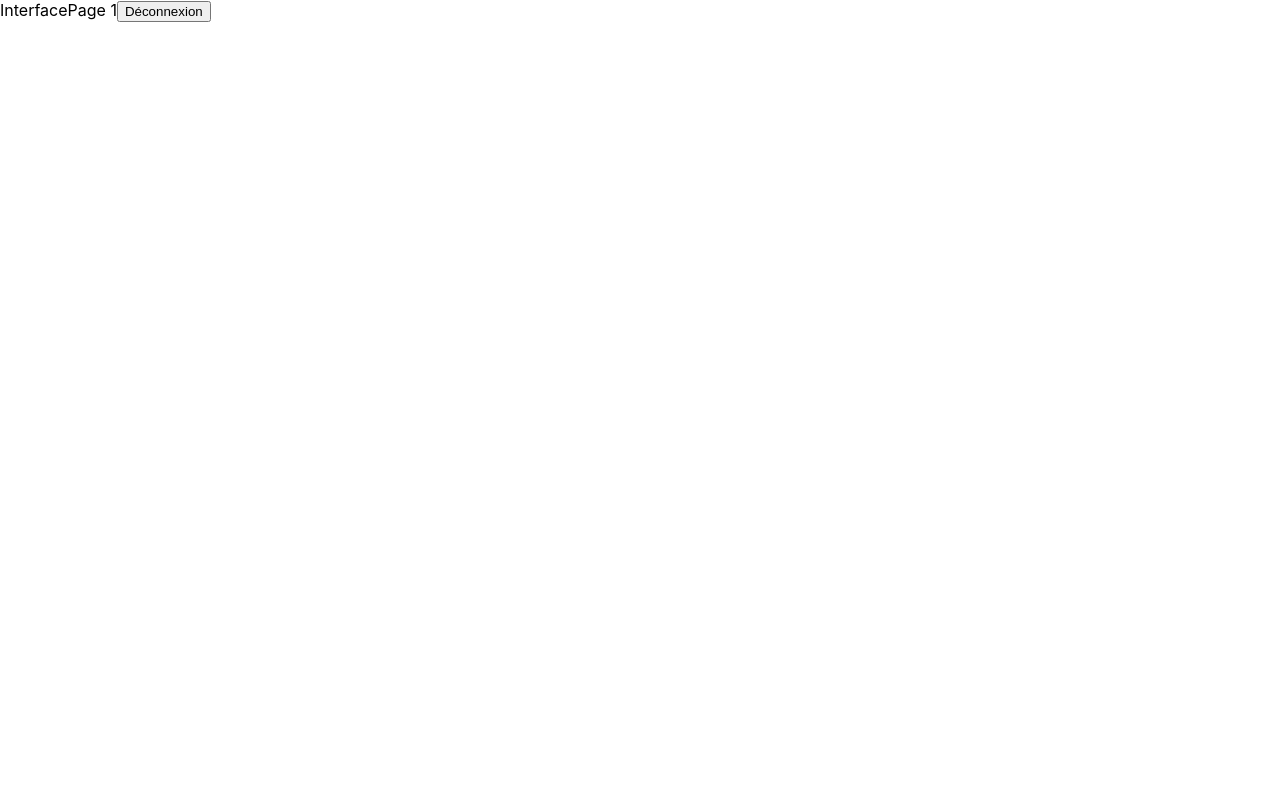
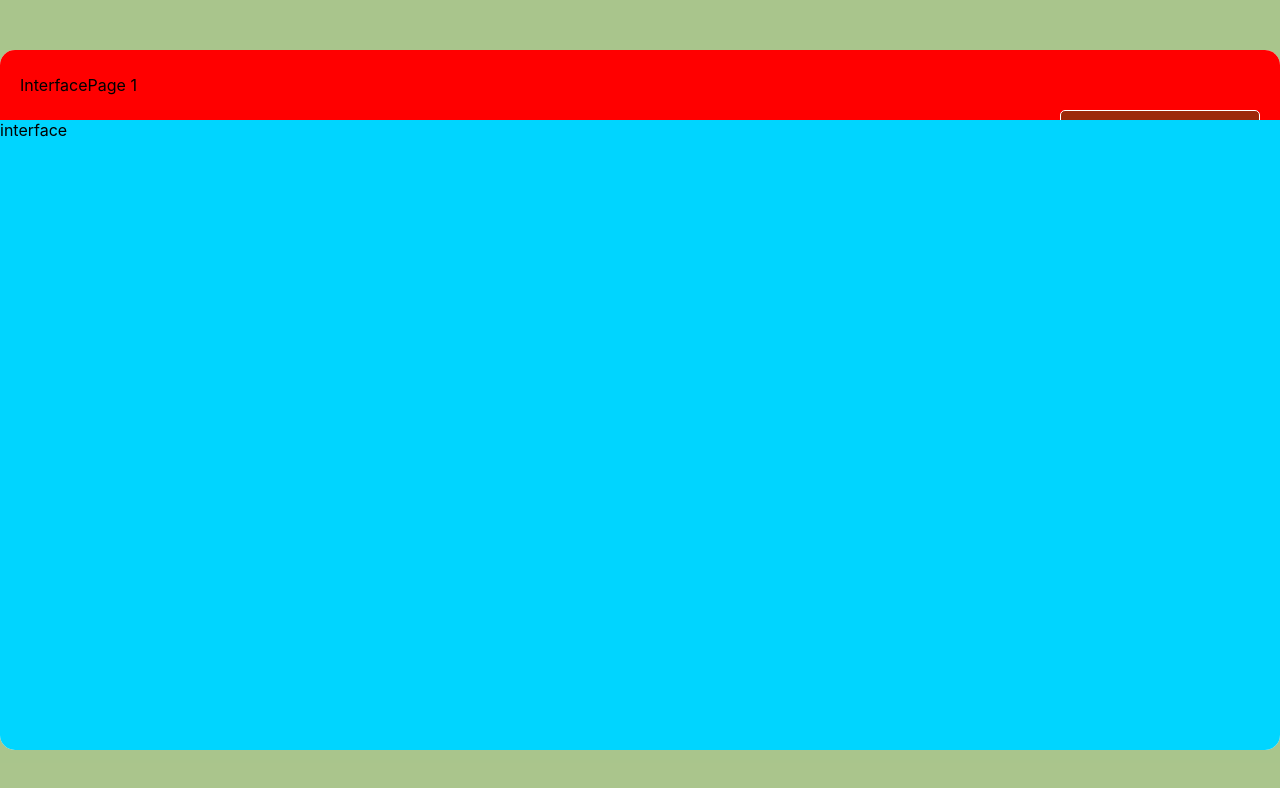
Before and after one commit to OthmaneB-Pro/TaskSync, a React (Create React App) app: page /interface/1 in a window 1280 px wide. Shown: the top 788 px of the page. Built offline with nearby package versions, Linux system fonts and the light colour scheme.

Commit message:
🚧 Interface : Separate Navbar and interface

```diff
--- a/src/components/pages/interfaceMain/InterfacePage.tsx
+++ b/src/components/pages/interfaceMain/InterfacePage.tsx
@@ -1,11 +1,61 @@
-import { useNavigate, useParams } from "react-router"
+import { useNavigate, useParams } from "react-router";
+import styled from "styled-components";
+import ButtonPrimary from "../../reusable-ui/ButtonPrimary";
 
 export default function InterfacePage() {
-   const {username} = useParams()
-   const navigate = useNavigate()
+  const { username } = useParams();
+  const navigate = useNavigate();
   return (
-    <div>InterfacePage {username}
-    <button onClick={() => {navigate("/")}} >Déconnexion</button>
-    </div>
-  )
+    <InterfacePageStyled>
+      <div className="container">
+        <div className="navbar">
+          InterfacePage {username}
+          <ButtonPrimary
+            label="Déconnexion"
+            onClick={() => {
+              navigate("/");
+            }}
+          />
+        </div>
+        <div className="interface">
+            interface
+        </div>
+      </div>
+    </InterfacePageStyled>
+  );
 }
+
+const InterfacePageStyled = styled.div`
+  background-color: #528a177e;
+  height: 100vh;
+  display: flex;
+  justify-content: center;
+  align-items: center;
+  .container {
+    background-color: white;
+    width: 1400px;
+    height: 700px;
+    border-radius: 15px;
+    position: relative;
+    overflow-y: hidden;
+    display: flex;
+    flex-direction: column;
+
+    .navbar{
+        background-color: red;
+        height: 70px;
+        width: 100%;
+        display: flex;
+        justify-content: space-between;
+        align-items: center;
+        padding: 0 20px;
+        box-sizing: border-box;
+    }
+    .interface{
+        background-color: #00d5ff;
+        flex-grow :1;
+        width: 100%;
+
+    }
+  }
+`;
```
